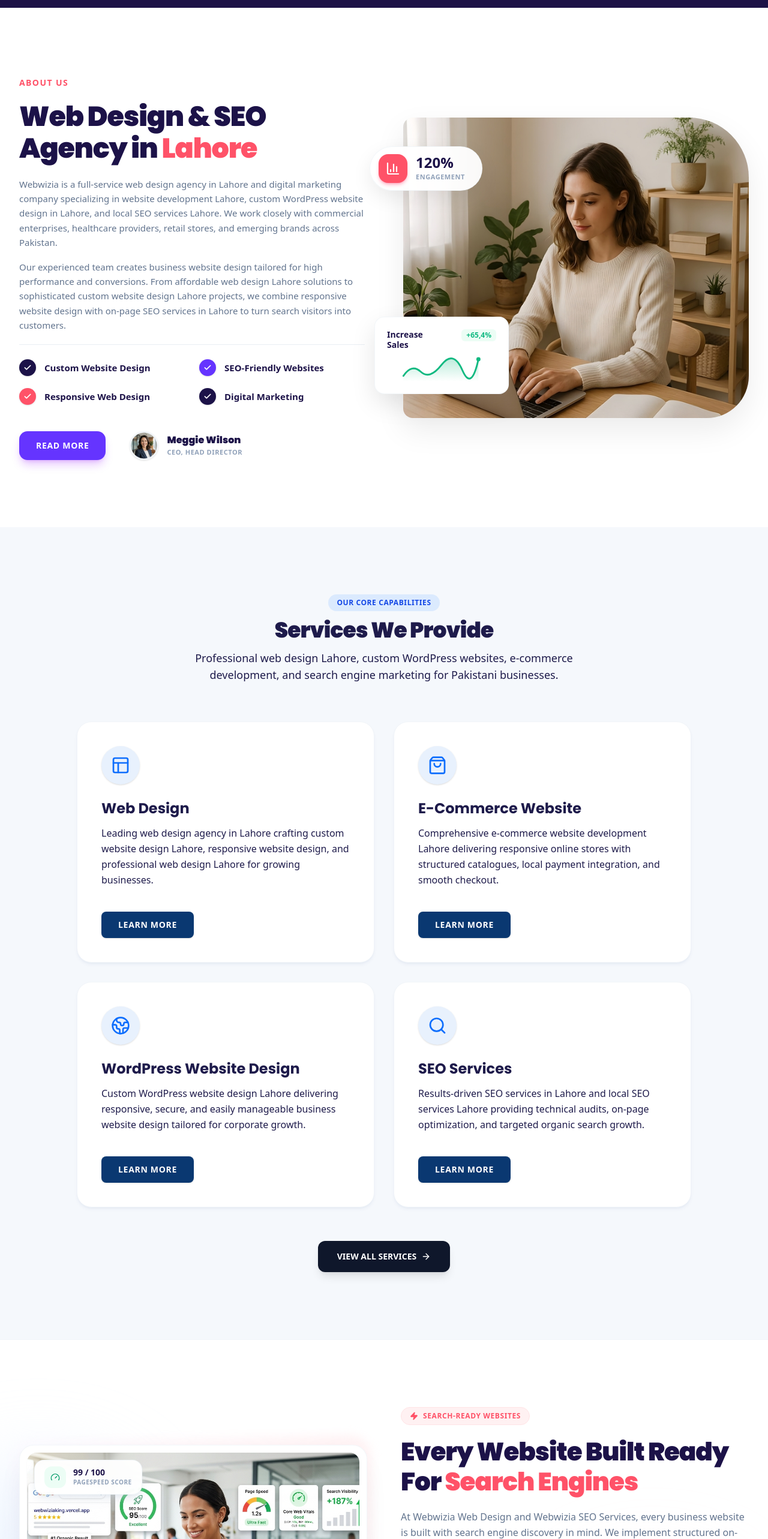
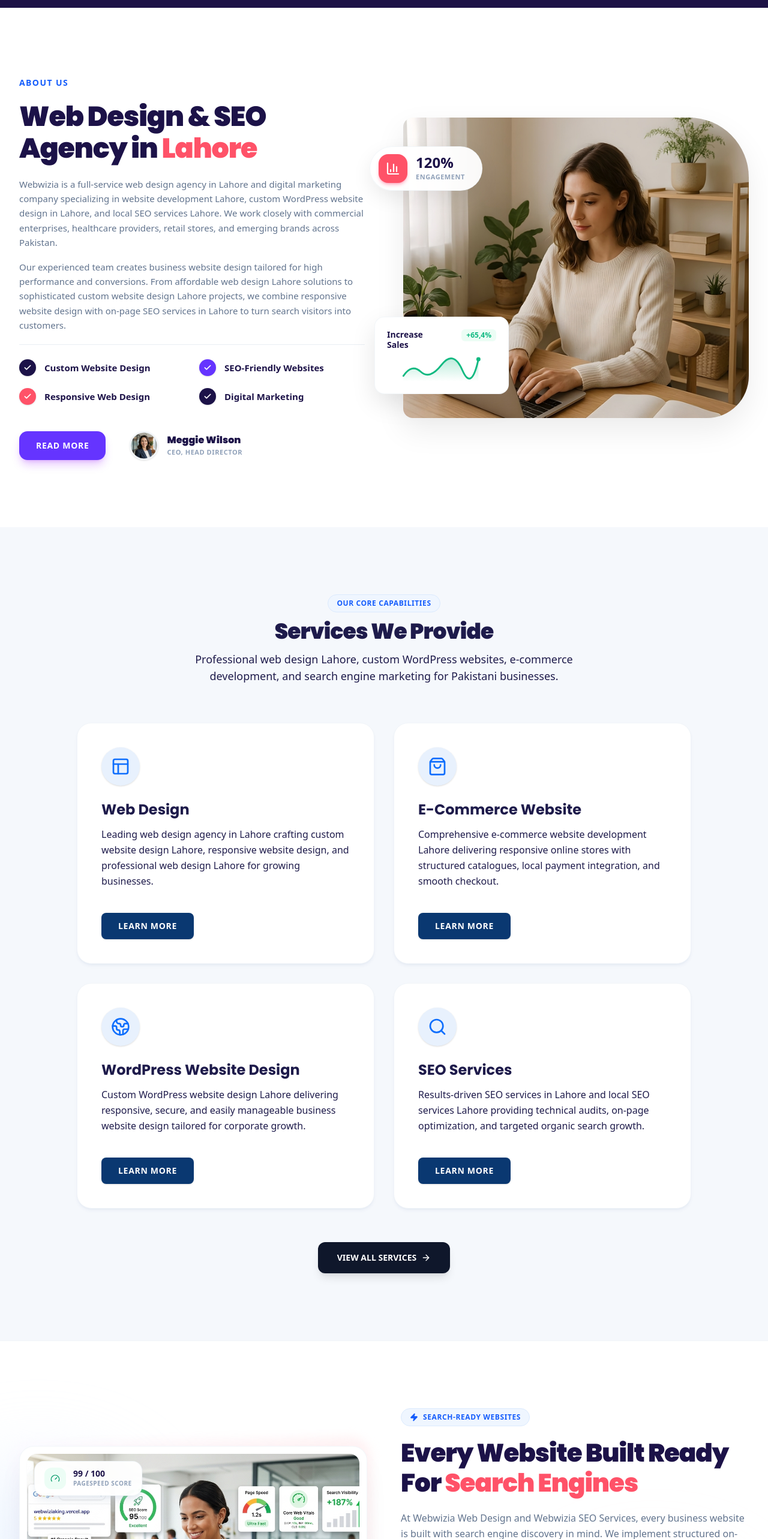
Before and after one commit to helllokingstar-coder/webwiziaking, a React (Vite) app: page / in a window 1280 px wide. Shown: the part 1000-3566 px from the top of the page at 60% size. Built offline with nearby package versions, Linux system fonts and the light colour scheme.

Commit message:
style: unify branding colors across UI components
Standardize accent and badge colors to use blue-600
and blue-50 across various pages for a consistent
brand aesthetic.

```diff
--- a/src/components/SeoReadySection.tsx
+++ b/src/components/SeoReadySection.tsx
@@ -84,8 +84,8 @@ export const SeoReadySection: React.FC<SeoReadySectionProps> = ({ onNavigate })
           <div className="lg:col-span-6 text-left space-y-5 order-1 lg:order-2">
 
             {/* Eyebrow Badge */}
-            <div className="inline-flex items-center space-x-2 px-3.5 py-1.5 rounded-full bg-rose-50 border border-rose-100 text-[#ff5268] text-xs font-black uppercase tracking-wider">
-              <Zap className="w-3.5 h-3.5 fill-current" />
+            <div className="inline-flex items-center space-x-2 px-3.5 py-1.5 rounded-full bg-blue-50 border border-blue-100 text-blue-600 text-xs font-black uppercase tracking-wider">
+              <Zap className="w-3.5 h-3.5 fill-current text-blue-600" />
               <span>SEARCH-READY WEBSITES</span>
             </div>
 
--- a/src/pages/HomePage.tsx
+++ b/src/pages/HomePage.tsx
@@ -273,7 +273,7 @@ export const HomePage: React.FC<HomePageProps> = ({ onNavigate, onOpenQuote }) =
             {/* Left Content Column */}
             <div className="lg:col-span-6 space-y-5 text-left">
               {/* Subheading */}
-              <div className="inline-block text-xs sm:text-sm font-black tracking-widest uppercase text-[#ff5268]">
+              <div className="inline-block text-xs sm:text-sm font-black tracking-widest uppercase text-blue-600">
                 About Us
               </div>
 
@@ -420,7 +420,7 @@ export const HomePage: React.FC<HomePageProps> = ({ onNavigate, onOpenQuote }) =
       <section className="py-20 lg:py-28 bg-[#f5f8fc] relative">
         <div className="max-w-7xl mx-auto px-4 sm:px-6 lg:px-8 text-center">
           <div className="max-w-2xl mx-auto space-y-3 mb-16">
-            <div className="inline-flex items-center space-x-2 px-3.5 py-1.5 rounded-full bg-blue-100 text-blue-700 text-xs font-bold uppercase tracking-wider">
+            <div className="inline-flex items-center space-x-2 px-3.5 py-1.5 rounded-full bg-blue-50 border border-blue-100 text-blue-600 text-xs font-bold uppercase tracking-wider">
               <span>Our Core Capabilities</span>
             </div>
             <h2 className="text-3xl sm:text-4xl font-black text-[#1e1b4b] tracking-tight">
@@ -497,7 +497,7 @@ export const HomePage: React.FC<HomePageProps> = ({ onNavigate, onOpenQuote }) =
       <section className="py-20 lg:py-28 bg-slate-50 border-t border-slate-200/60">
         <div className="max-w-7xl mx-auto px-4 sm:px-6 lg:px-8 text-center">
           <div className="max-w-2xl mx-auto space-y-3 mb-12">
-            <div className="inline-flex items-center space-x-2 px-3.5 py-1.5 rounded-full bg-blue-100 text-blue-700 text-xs font-bold uppercase tracking-wider">
+            <div className="inline-flex items-center space-x-2 px-3.5 py-1.5 rounded-full bg-blue-50 border border-blue-100 text-blue-600 text-xs font-bold uppercase tracking-wider">
               <span>Our Work</span>
             </div>
             <h2 className="text-3xl sm:text-4xl font-black text-[#1e1b4b] tracking-tight">
@@ -589,7 +589,7 @@ export const HomePage: React.FC<HomePageProps> = ({ onNavigate, onOpenQuote }) =
       <section className="py-20 lg:py-28 bg-slate-50 border-t border-slate-200/60">
         <div className="max-w-7xl mx-auto px-4 sm:px-6 lg:px-8 text-center">
           <div className="max-w-2xl mx-auto space-y-3 mb-16">
-            <div className="inline-flex items-center space-x-2 px-3.5 py-1.5 rounded-full bg-blue-100 text-blue-700 text-xs font-bold uppercase tracking-wider">
+            <div className="inline-flex items-center space-x-2 px-3.5 py-1.5 rounded-full bg-blue-50 border border-blue-100 text-blue-600 text-xs font-bold uppercase tracking-wider">
               <span>Client Feedback</span>
             </div>
             <h2 className="text-3xl sm:text-4xl font-black text-[#1e1b4b] tracking-tight">
--- a/src/pages/ServiceDetailPage.tsx
+++ b/src/pages/ServiceDetailPage.tsx
@@ -190,7 +190,7 @@ export const ServiceDetailPage: React.FC<ServiceDetailPageProps> = ({
       <section className="py-20 bg-slate-50 border-y border-slate-200/60">
         <div className="max-w-7xl mx-auto px-4 sm:px-6 lg:px-8 text-center">
           <div className="max-w-2xl mx-auto space-y-3 mb-16">
-            <div className="inline-flex items-center space-x-2 px-3.5 py-1.5 rounded-full bg-blue-100 text-blue-700 text-xs font-bold uppercase tracking-wider">
+            <div className="inline-flex items-center space-x-2 px-3.5 py-1.5 rounded-full bg-blue-50 border border-blue-100 text-blue-600 text-xs font-bold uppercase tracking-wider">
               <span>What We Offer</span>
             </div>
             <h2 className="text-3xl sm:text-4xl font-black text-[#1e1b4b] tracking-tight">
@@ -250,7 +250,7 @@ export const ServiceDetailPage: React.FC<ServiceDetailPageProps> = ({
       <section className="py-20 bg-slate-50 border-t border-slate-200/60">
         <div className="max-w-7xl mx-auto px-4 sm:px-6 lg:px-8 text-center">
           <div className="max-w-2xl mx-auto space-y-3 mb-16">
-            <div className="inline-flex items-center space-x-2 px-3.5 py-1.5 rounded-full bg-blue-100 text-blue-700 text-xs font-bold uppercase tracking-wider">
+            <div className="inline-flex items-center space-x-2 px-3.5 py-1.5 rounded-full bg-blue-50 border border-blue-100 text-blue-600 text-xs font-bold uppercase tracking-wider">
               <span>Why It Matters</span>
             </div>
             <h2 className="text-3xl sm:text-4xl font-black text-[#1e1b4b] tracking-tight">
--- a/src/pages/ServicesPage.tsx
+++ b/src/pages/ServicesPage.tsx
@@ -78,7 +78,7 @@ export const ServicesPage: React.FC<ServicesPageProps> = ({ onNavigate, onOpenQu
       <section className="py-20 bg-slate-50">
         <div className="max-w-7xl mx-auto px-4 sm:px-6 lg:px-8">
           <div className="text-center max-w-3xl mx-auto mb-16 space-y-3">
-            <div className="inline-flex items-center space-x-2 px-3.5 py-1.5 rounded-full bg-blue-100 text-blue-700 text-xs font-bold uppercase tracking-wider">
+            <div className="inline-flex items-center space-x-2 px-3.5 py-1.5 rounded-full bg-blue-50 border border-blue-100 text-blue-600 text-xs font-bold uppercase tracking-wider">
               <span>Core Capabilities</span>
             </div>
             <h2 className="text-3xl sm:text-4xl font-black text-[#1e1b4b] tracking-tight">
```
